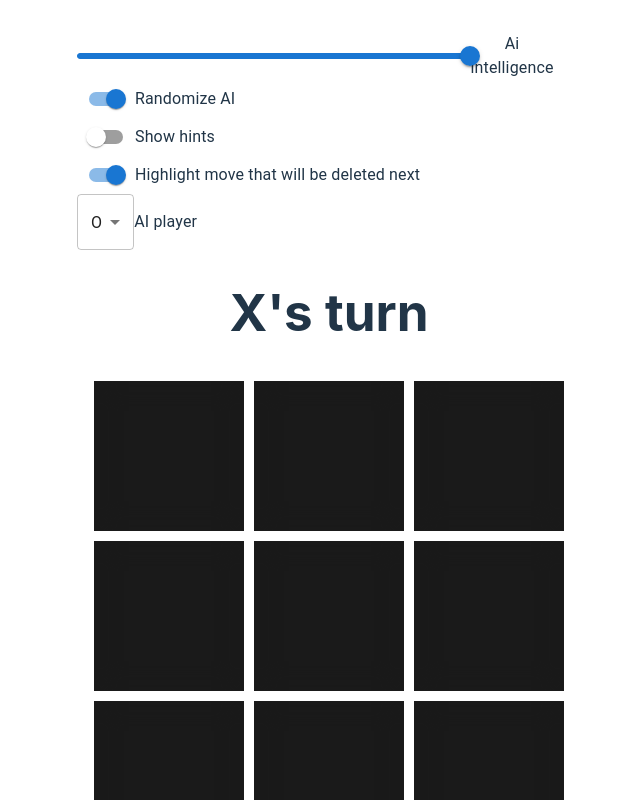
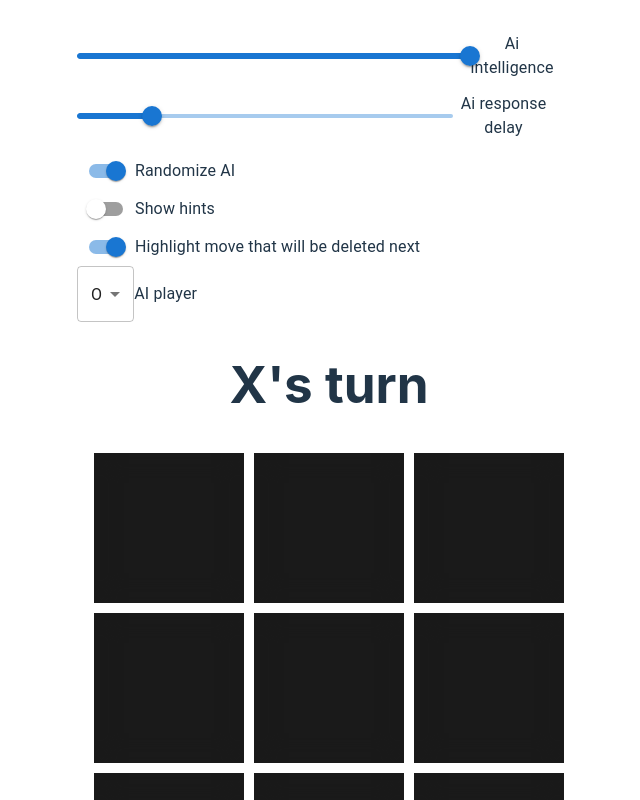
Before and after one commit to alijdens/three-tac-toe, a React (Vite) app in the folder ui/: page / in a window 1280 px wide. Shown: the top 800 px of the page, without its empty margins (311-951 px from the left). Built offline with nearby package versions, Linux system fonts and the light colour scheme.

Commit message:
Add an optional delay to the AI's response.

```diff
--- a/ui/src/AI.tsx
+++ b/ui/src/AI.tsx
@@ -1,4 +1,4 @@
-import { GameState, gameStateReducer, isOccupied, SquarePos } from './state';
+import { GameState, gameStateReducer, isOccupied, Player, SquarePos } from './state';
 import { encodeBoard } from './utils'
 import scores from './assets/scores.json'
 
@@ -67,3 +67,11 @@ function isBestOrEqual(xNext: boolean, move: MoveScore, other: MoveScore): boole
     }
     return false
 }
+
+export function isAiTurn(state: GameState, aiPlayer: Player | null) {
+    if ((state.xNext && aiPlayer == Player.X) ||
+        (!state.xNext && aiPlayer == Player.O)) {
+        return true
+    }
+    return false
+}
--- a/ui/src/Game.tsx
+++ b/ui/src/Game.tsx
@@ -2,8 +2,9 @@ import { useEffect, useState } from 'react'
 import { useGameStateReducer, SquarePos, isOccupied, Player } from './state'
 import './Game.css'
 import Board from './Board'
-import { selectMove, rankNextMoves } from './AI'
+import { selectMove, rankNextMoves, isAiTurn } from './AI'
 import { DEFAULT_SETTINGS, SettingsMenu } from './settings'
+import { CircularProgress } from '@mui/material'
 
 
 function Game() {
@@ -16,8 +17,7 @@ function Game() {
         }
 
         // check if it's the human's turn, otherwise ignore the action
-        if ((state.xNext && settings.aiPlayer == Player.X) ||
-            (!state.xNext && settings.aiPlayer == Player.O)) {
+        if (isAiTurn(state, settings.aiPlayer)) {
             return
         }
 
@@ -25,16 +25,19 @@ function Game() {
     }
 
     useEffect(() => {
-        if (state.winner) {
+        if (state.winner || !isAiTurn(state, settings.aiPlayer)) {
             return
         }
-        if ((state.xNext && settings.aiPlayer == Player.X) ||
-            (!state.xNext && settings.aiPlayer == Player.O)) {
+
+        // wait the defined time before executing the action
+        const id = setTimeout(() => {
             const nextMoves = rankNextMoves(state)
             const aiMove = selectMove(state.xNext, nextMoves, settings.aiRandomize, settings.aiIntelligence)
 
             updateState({ type: 'set_play', position: aiMove.position })
-        }
+        }, settings.aiResponseDelay * 1000)
+
+        return () => clearTimeout(id)
     }, [state, settings])
 
     let title = state.xNext ? "X's turn" : "O's turn"
@@ -43,7 +46,7 @@ function Game() {
     }
     return <>
         <SettingsMenu values={settings} setValues={setSettings} />
-        <h1>{title}</h1>
+        <h1>{title} {isAiTurn(state, settings.aiPlayer) ? <CircularProgress /> : <></>}</h1>
         <Board
             state={state}
             onSquareClick={onSquareClick}
--- a/ui/src/settings.tsx
+++ b/ui/src/settings.tsx
@@ -11,6 +11,9 @@ type Settings = {
 
     // 0 for purely random AI or 1 for optimal player
     aiIntelligence: number
+
+    // seconds that the AI will wait to place its move
+    aiResponseDelay: number
 
     // whether to show the best play hints
     showHints: boolean
@@ -26,6 +29,7 @@ export const DEFAULT_SETTINGS: Settings = {
     aiIntelligence: 100,
     showHints: false,
     highlightMoveToDelete: true,
+    aiResponseDelay: 2,
 }
 
 
@@ -39,7 +43,7 @@ export function SettingsMenu({ values, setValues }: SettingsMenuProps) {
         setValues({ ...values, aiRandomize: event.target.checked })
     }
     function aiIntelligenceHandleChange(event: Event, newValue: number | number[]) {
-        setValues({ ...values, aiIntelligence: (newValue as number) / 100 })
+        setValues({ ...values, aiIntelligence: (newValue as number) })
     }
     function aiPlayerHandleChange(event: SelectChangeEvent) {
         let newPlayer: Player | null = event.target.value as Player
@@ -54,12 +58,14 @@ export function SettingsMenu({ values, setValues }: SettingsMenuProps) {
     function highlightMoveToDeleteHandleChange(event: React.ChangeEvent<HTMLInputElement>) {
         setValues({ ...values, highlightMoveToDelete: event.target.checked })
     }
+    function aiResponseDelayHandleChange(event: Event, newValue: number | number[]) {
+        setValues({ ...values, aiResponseDelay: (newValue as number) })
+    }
 
     return <>
         <FormGroup>
-            <FormControlLabel control={
+        <FormControlLabel control={
                 <Slider
-                    aria-label="AI intelligence"
                     value={values.aiIntelligence}
                     onChange={aiIntelligenceHandleChange}
                     min={0}
@@ -67,6 +73,16 @@ export function SettingsMenu({ values, setValues }: SettingsMenuProps) {
                     valueLabelDisplay="auto"
                 />
             } label="Ai intelligence" />
+
+            <FormControlLabel control={
+                <Slider
+                    value={values.aiResponseDelay}
+                    onChange={aiResponseDelayHandleChange}
+                    min={0}
+                    max={10}
+                    valueLabelDisplay="auto"
+                />
+            } label="Ai response delay" />
 
             <FormControlLabel control={
                 <Switch
```
